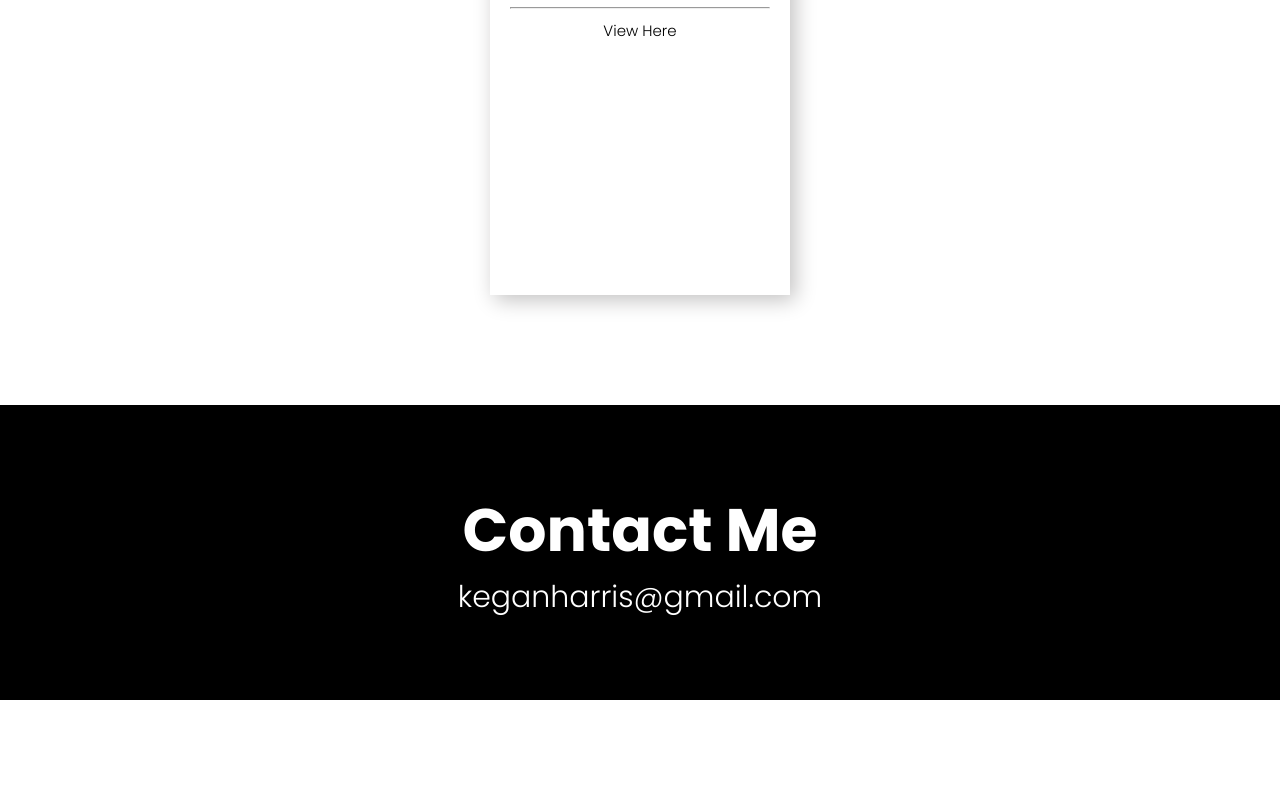
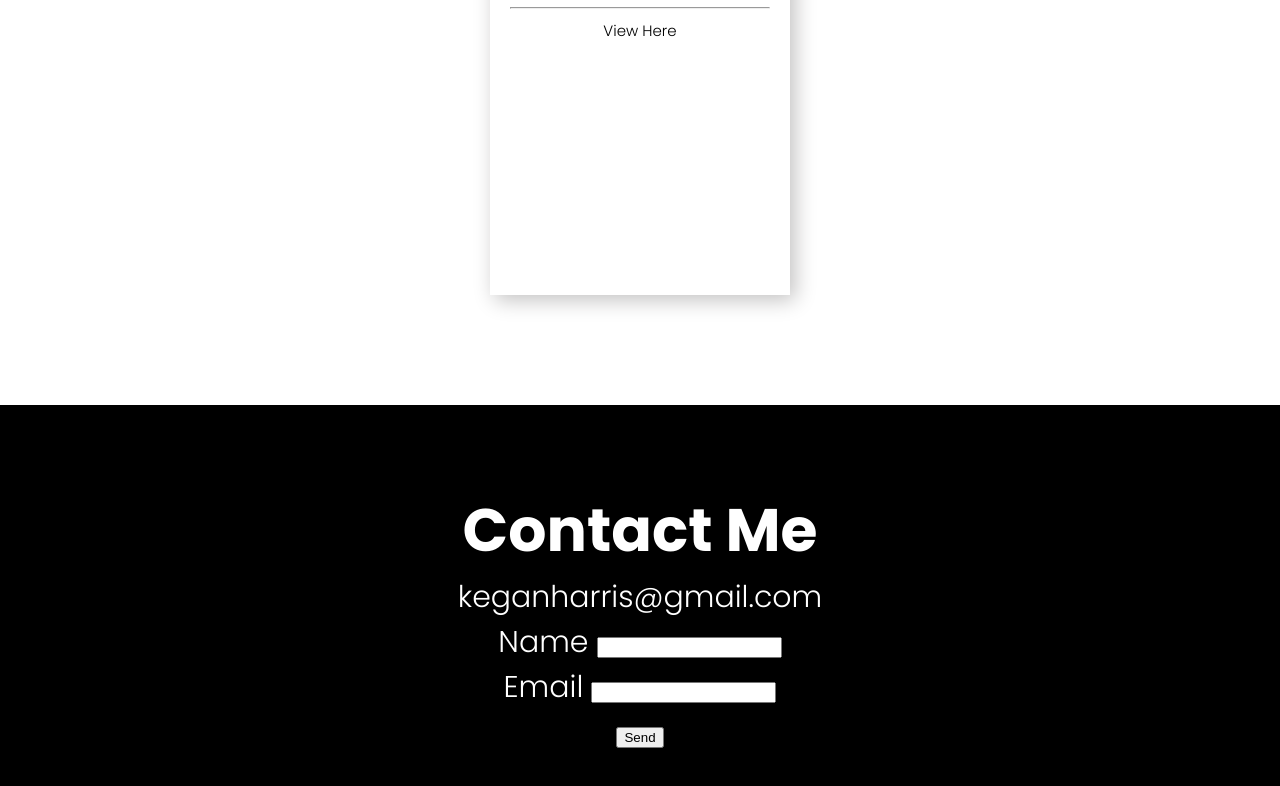
Before and after one commit to keghar/portfolio-site, a plain HTML site: page index.html in a window 1280 px wide. Shown: the part 2305-3091 px from the top of the page. Before the commit the page ends 3005 px from the top, so only its background shows below. Drawn offline with Linux system fonts and the light colour scheme.

Commit message:
added contact, added bio

```diff
--- a/css/style.css
+++ b/css/style.css
@@ -298,3 +298,7 @@ a {
 
 
 }
+
+.contact-link {
+    color: black;
+}
--- a/index.html
+++ b/index.html
@@ -70,7 +70,7 @@
     <section class="sub-section" id="about-me">
         <div class="info">
             <h2>About Me</h2>
-            <p>Hello I'm Kegan Harris. I am a software developer.</p>
+            <p>Hello I'm Kegan Harris. I am a software dev doing full stack web development. If you are in need of a website or application or would like to colab on a project, please <a class="contact-link" href="#contact-me"> contact me. </a></p>
         </div>
         <div class="headshot-container">
             <img class="headshot" src="images/headshot.png" alt="Kegan Harris Headshot">
@@ -121,6 +121,18 @@
         <h2>Contact Me</h2>
         <p>keganharris@gmail.com</p>
 
+        <form name="contact" netlify>
+            <p>
+              <label>Name <input type="text" name="name" /></label>
+            </p>
+            <p>
+              <label>Email <input type="email" name="email" /></label>
+            </p>
+            <p>
+              <button type="submit">Send</button>
+            </p>
+          </form>
+
     </footer>
 
 
```
